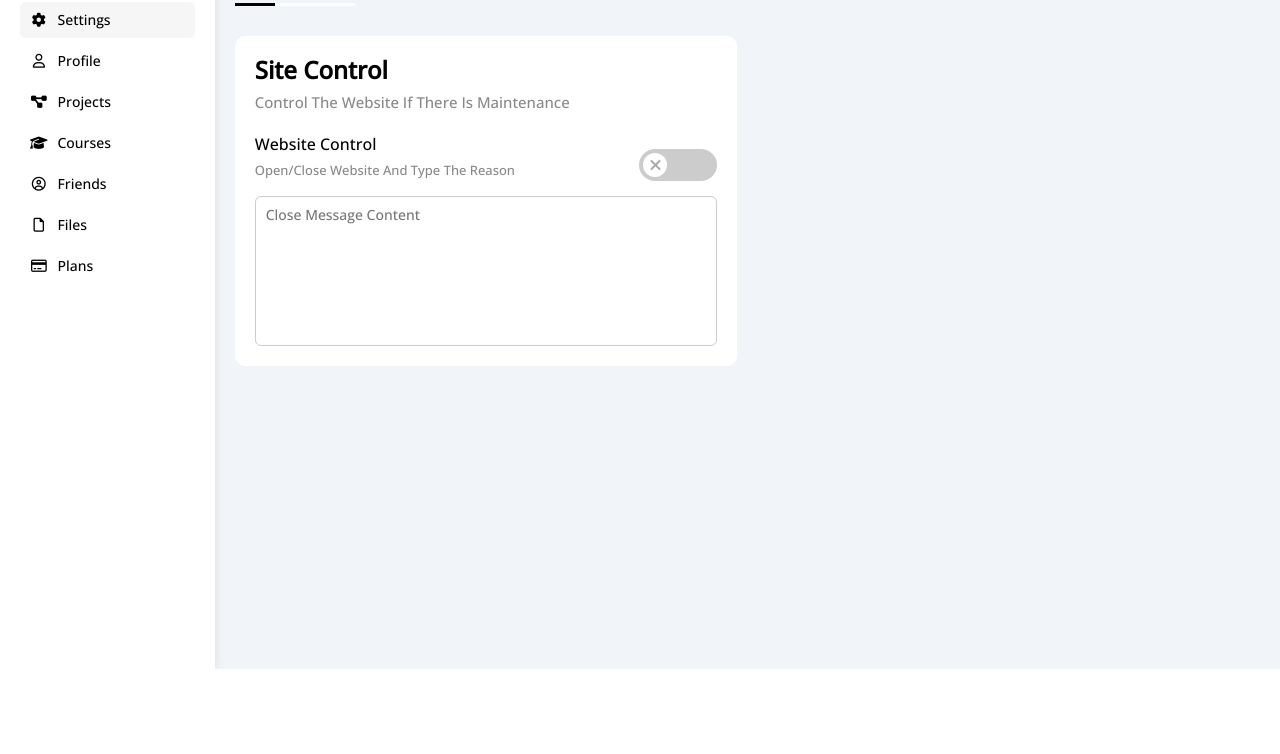
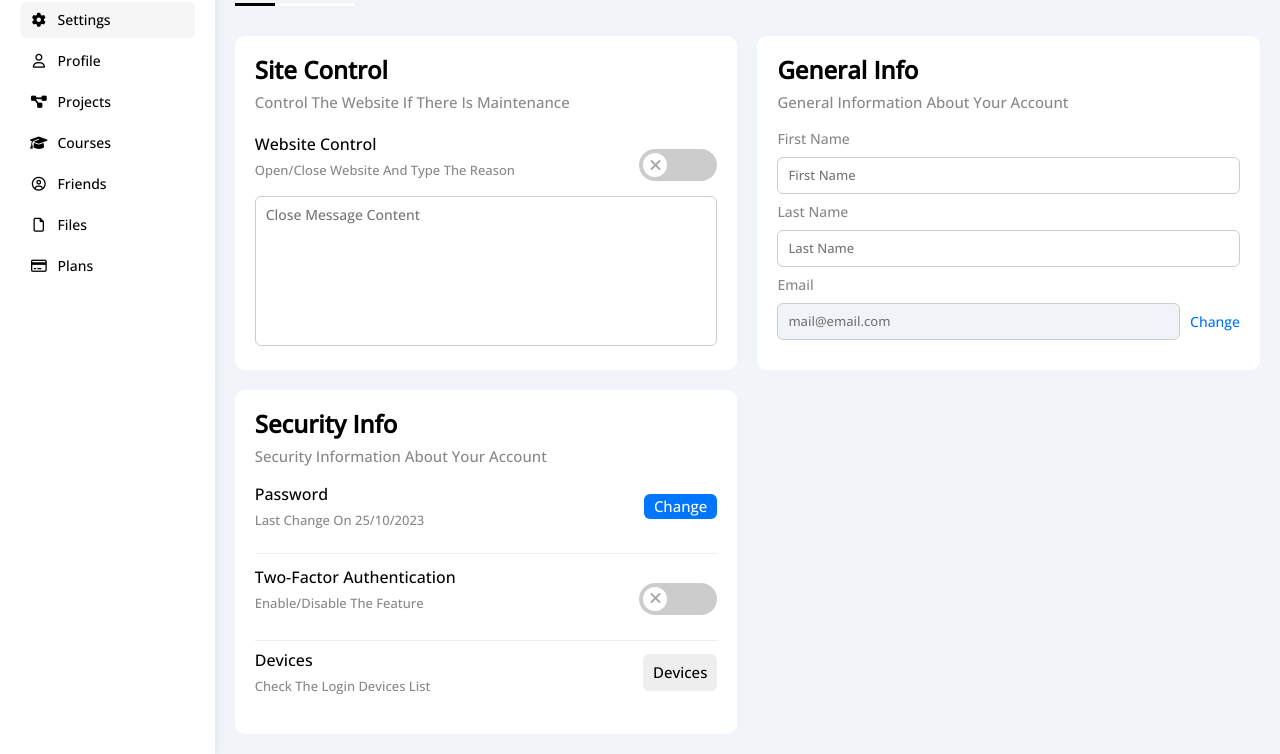
Before and after one commit to mr-abdelali/04_HTML_CSS_Dashboard, a plain HTML site: page settings.html in a window 1280 px wide. Shown: the part 131-885 px from the top of the page. Before the commit the page ends 800 px from the top, so only its background shows below. Drawn offline with nearby package versions, Linux system fonts and the light colour scheme.

Commit message:
finish General Info + Security Info

```diff
--- a/css/framework.css
+++ b/css/framework.css
@@ -85,6 +85,19 @@
 .p-20 {
   padding: 20px;
 }
+.pt-5 {
+  padding-top: 5;
+}
+
+.pt-10 {
+  padding-top: 10px;
+}
+.pt-15 {
+  padding-top: 15px;
+}
+.pt-20 {
+  padding-top: 20px;
+}
 
 .pl-15 {
   padding-left: 15px;
@@ -107,6 +120,9 @@
 }
 
 .pb-25 {
+  padding-bottom: 25px;
+}
+.pb-30 {
   padding-bottom: 25px;
 }
 
@@ -169,7 +185,9 @@
 .mb-20 {
   margin-bottom: 20px;
 }
-
+.mb-30 {
+  margin-bottom: 30px;
+}
 .ml-5 {
   margin-left: 5px;
 }
@@ -285,7 +303,9 @@
 .b-none {
   border: none;
 }
-
+.b-ccc {
+  border: 1px solid #ccc;
+}
 .rad-6 {
   border-radius: 6px;
 }
@@ -336,7 +356,6 @@
 
 .btn-grey {
   padding: 10px;
-    font-size: 13px;
   border-radius: 6px;
   background-color: #eeeeee;
 }
--- a/css/style.css
+++ b/css/style.css
@@ -665,7 +665,7 @@ a {
     grid-template-columns: minmax(100px, 1fr);
     margin-left: 10px;
     margin-right: 10px;
-    gap: 10px ;
+    gap: 10px;
   }
 }
 .settings-page .site-control .close-message {
@@ -710,7 +710,28 @@ a {
   left: 50px;
   color: var(--blue-color);
 }
-
+/* Start General info */
+.general-info div {
+  margin-bottom: 10px;
+  color: var(--grey-color);
+  font-size: 14px;
+}
+.general-info div input {
+  padding: 10px;
+  font-size: 13px;
+  width: 100%;
+  border-radius: 6px;
+  border: 1px solid #ccc;
+}
+.general-info .link {
+  background-color: #f0f4f8;
+}
+/* End General info */
+/* Start Security info */
+.security-info > div:not(:last-child) {
+  border-bottom: 1px solid #eeeeee;
+}
+/* End Security info */
 /* End Settings */
 /* Start Animation */
 @keyframes change-color {
--- a/settings.html
+++ b/settings.html
@@ -104,11 +104,63 @@
               </label>
             </div>
           </div>
-            <textarea class="close-message fs-14 p-10 rad-6 d-block w-full" placeholder="Close Message Content"></textarea>
+          <textarea class="close-message fs-14 p-10 rad-6 d-block w-full"
+            placeholder="Close Message Content"></textarea>
         </div>
-
         <!-- End Site Control Section -->
+        <!-- Start General info -->
+        <div class="general-info bg-white p-20 rad-10">
+          <h2 class="mb-10">General Info</h2>
+          <p class="mb-20 fs-15 c-grey">General Information About Your Account</p>
+          <div>
+            <label class="d-block mb-10">First Name</label>
+            <input type="text" placeholder="First Name">
           </div>
+          <div>
+            <label class="d-block mb-10">Last Name</label>
+            <input type="text" placeholder="Last Name">
+          </div>
+          <div>
+            <label class="d-block mb-10">Email</label>
+            <div class="between-flex">
+              <input class="link w-full mr-10" type="email" placeholder="mail@email.com" disabled>
+              <a class=" c-blue" href="#">Change</a>
+            </div>
+          </div>
+        </div>
+        <!-- End General info -->
+        <!-- Start Security info -->
+        <div class="security-info bg-white p-20 rad-10">
+          <h2 class="mb-10">Security Info</h2>
+          <p class="mb-20 fs-15 c-grey">Security Information About Your Account</p>
+          <div class="between-flex pb-30">
+            <div>
+              <span class="c-black">Password</span>
+              <p class="mt-10 fs-13 c-grey">Last Change On 25/10/2023</p>
+            </div>
+            <a class="btn-shape bg-blue c-white fs-15" href="#">Change</a>
+          </div>
+          <div class="between-flex pt-10 pb-30">
+            <div>
+              <span class="c-black">Two-Factor Authentication</span>
+              <p class="mt-10 fs-13 c-grey">Enable/Disable The Feature</p>
+            </div>
+            <div>
+              <label>
+                <input class="toggle-checkbox" type="checkbox">
+                <div class="toggle-switch"></div>
+              </label>
+            </div>
+          </div>
+          <div class="between-flex mb-20 pt-10">
+            <div>
+              <span class="c-black">Devices</span>
+              <p class="mt-10 fs-13 c-grey">Check The Login Devices List</p>
+            </div>
+            <a class="btn-grey fs-15 c-black " href="#">Devices</a>
+          </div>
+        </div>
+        <!-- End Security info -->
         <!-- End Settings -->
       </div>
     </div>
```
Lines whose indentation alone changed are shown as unchanged.
